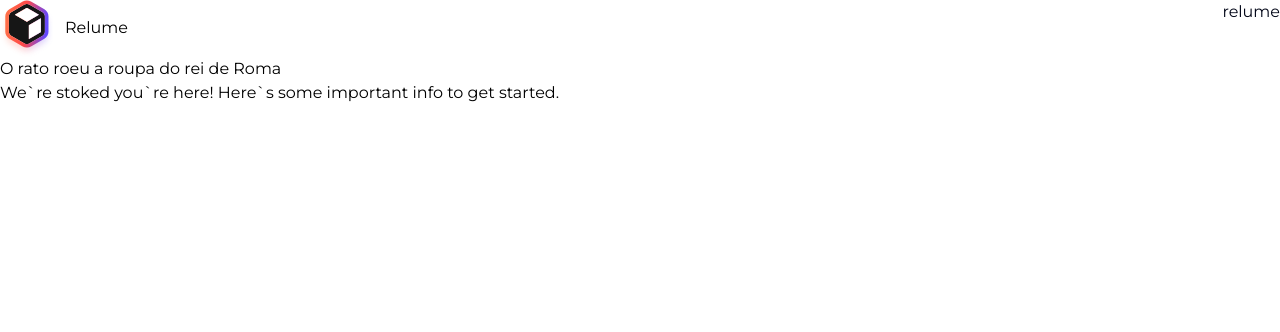
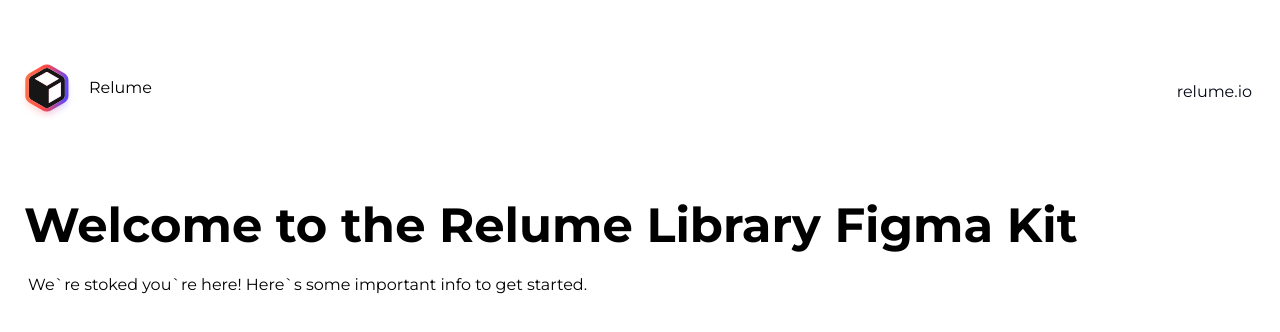
Before and after one commit to neguinho237/react-studies, a React (Create React App) app: page / in a window 1280 px wide. Shown: the top 332 px of the page. Built offline with nearby package versions, Linux system fonts and the light colour scheme.

Commit message:
feat:Header Atualizado

```diff
--- a/src/components/Welcome/index.jsx
+++ b/src/components/Welcome/index.jsx
@@ -4,15 +4,17 @@
     return(
         <div className="Container ">
             <div className="Header ">
-                <div className="flex justify-between">
-                    <div className="flex gap-3 ">
+                <div className="flex justify-between  mt-16">
+                    <div className="flex ml-5 gap-4 ">
                     <img src={Symbol} alt="" />
-                    <h1 className = "mt-4">Relume</h1>
+                    <h1 className="mt-3">Relume</h1>
                     </div>
-                    <li><a className="text-slate-950" href="">relume</a></li>
+                    <li className="mt-4"><a className="text-slate-950 mr-7 " href="">relume.io</a></li>
                 </div>
-                <h1>O rato roeu a roupa do rei de Roma</h1>
-                <p>We`re stoked you`re here! Here`s some important info to get started.</p>
+                <div className="flex-col">
+                <h1 className="text-5xl font-bold ml-6 mt-20">Welcome to the Relume Library Figma Kit</h1>
+                <p className="ml-7 mt-6">We`re stoked you`re here! Here`s some important info to get started.</p>
+                </div>
             </div>
         </div>
     )
```
